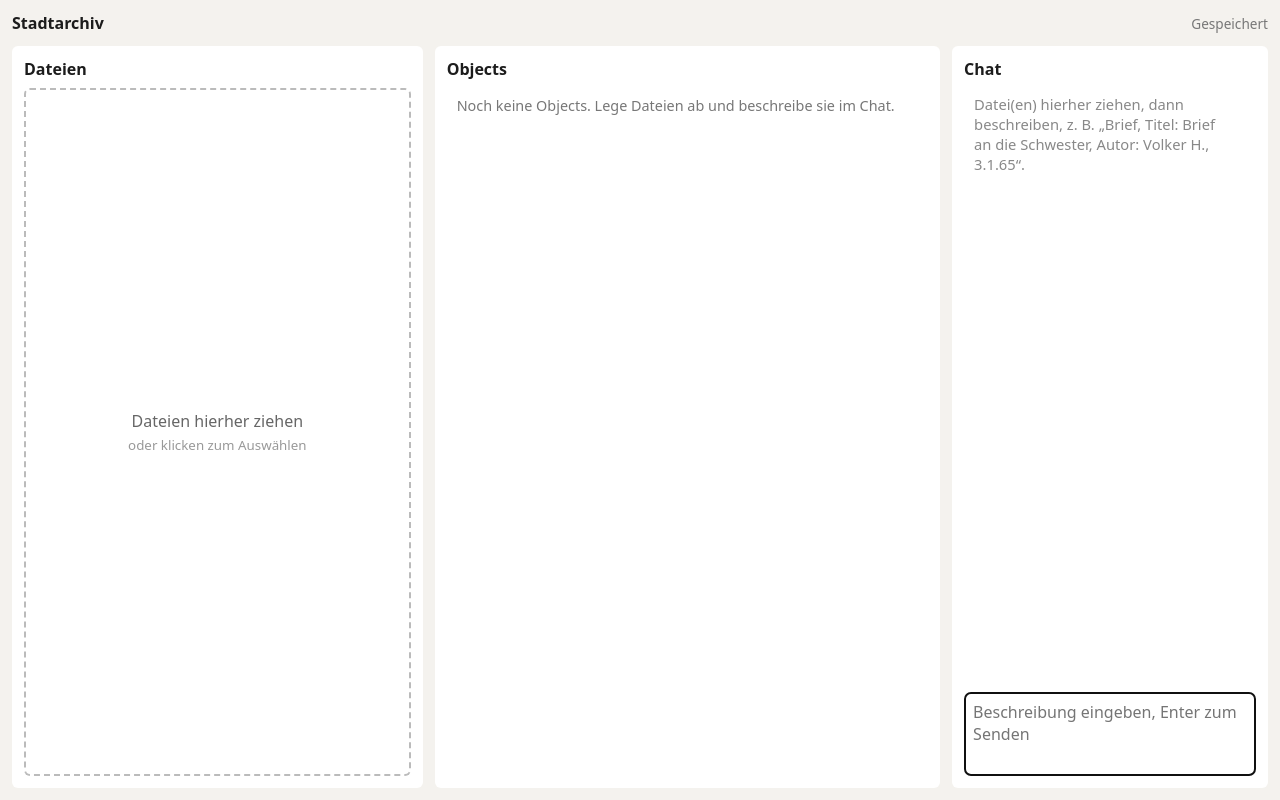
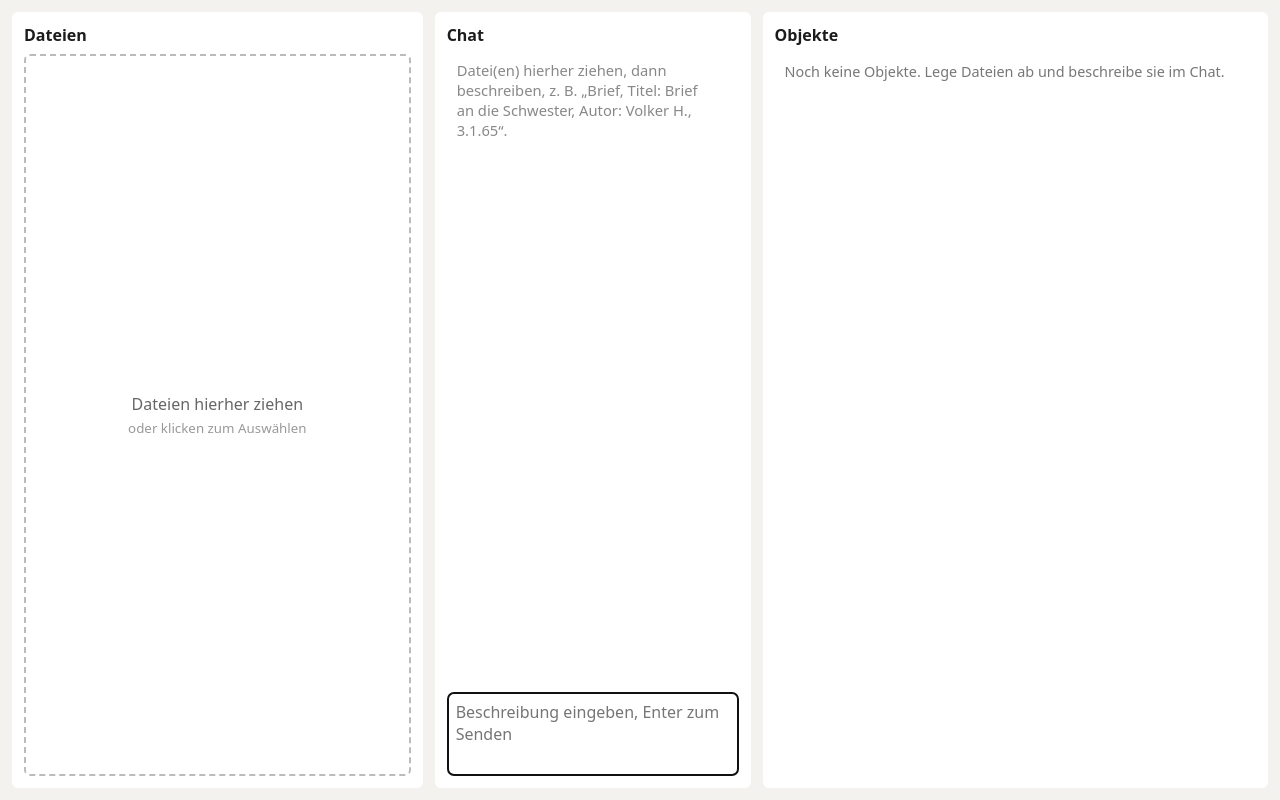
Before and after one commit to hallo-schnackenburg/tamandua, a Svelte app in the folder app/: page / in a window 1280 px wide. Built offline with nearby package versions, Linux system fonts and the light colour scheme.

Commit message:
working on UI and flow

```diff
--- a/app/src/App.svelte
+++ b/app/src/App.svelte
@@ -35,12 +35,9 @@
 </script>
 
 <main>
-  <header>
-    <strong>Stadtarchiv</strong>
-    <span class="save" class:failed={ws.saveState === 'failed'}>
-      {ws.saveState === 'saved' ? 'Gespeichert' : ws.saveState === 'saving' ? 'Speichert …' : 'Nicht gespeichert'}
-    </span>
-  </header>
+  {#if ws.saveState === 'failed'}
+    <header>Nicht gespeichert: Änderungen gehen verloren, wenn du die Seite schließt.</header>
+  {/if}
 
   <div class="panes">
     <section class="pane">
@@ -49,24 +46,22 @@
     </section>
 
     <section class="pane">
-      <h2>Objects{#if ws.objects.length > 0} <small>{ws.objects.length}</small>{/if}</h2>
-      <Objects workspace={ws} />
+      <h2>Chat</h2>
+      <Chat workspace={ws} />
     </section>
 
     <section class="pane">
-      <h2>Chat</h2>
-      <Chat workspace={ws} />
+      <h2>Objekte{#if ws.objects.length > 0} <small>{ws.objects.length}</small>{/if}</h2>
+      <Objects workspace={ws} />
     </section>
   </div>
 </main>
 
 <style>
-  main { display: grid; grid-template-rows: auto 1fr; gap: 12px; height: 100%; padding: 12px; }
-  header { display: flex; align-items: center; gap: 10px; }
-  .save { margin-left: auto; color: #777; font-size: 0.85rem; }
-  .save.failed { color: #a11; }
-  .panes { display: grid; grid-template-columns: minmax(0, 1.3fr) minmax(0, 1.6fr) minmax(0, 1fr); /* minmax(0, …): long YAML lines must not widen the pane */ gap: 12px; min-height: 0; }
-  .pane { display: flex; flex-direction: column; min-height: 0; background: #fff; border-radius: 6px; padding: 12px; }
+  main { display: flex; flex-direction: column; gap: 12px; height: 100%; padding: 12px; }
+  header { color: #a11; font-size: 0.9rem; }
+  .panes { flex: 1; display: grid; grid-template-columns: minmax(0, 1.3fr) minmax(0, 1fr) minmax(0, 1.6fr); /* minmax(0, …): long YAML lines must not widen the pane */ gap: 12px; min-height: 0; }
+  .pane { position: relative; display: flex; flex-direction: column; min-height: 0; background: #fff; border-radius: 6px; padding: 12px; }
   h2 { margin: 0 0 8px; font-size: 1rem; }
   h2 small { font-weight: 400; color: #777; margin-left: 6px; }
 </style>
--- a/app/src/Chat.svelte
+++ b/app/src/Chat.svelte
@@ -22,7 +22,7 @@
   })
 
   // What the next message is about: the selected files.
-  const subject = $derived(ws.target.length === 0 ? '' : ws.target.length === 1 ? ws.target[0].name : `${ws.target.length} Dateien`)
+  const subject = $derived(ws.target.length === 0 ? '' : ws.target.length === 1 ? `Datei: ${ws.target[0].name}` : `${ws.target.length} Dateien`)
 
   function submit() {
     const message = text
@@ -40,7 +40,7 @@
 
 <div class="chat">
   <div class="log" bind:this={log}>
-    {#each ws.chat as message}
+    {#each ws.chat.filter((m) => m.role !== 'log') as message}
       <p class={message.role}>{message.text}</p>
     {:else}
       <p class="empty">Datei(en) hierher ziehen, dann beschreiben, z. B. „Brief, Titel: Brief an die Schwester, Autor: Volker H., 3.1.65“.</p>
--- a/app/src/Editor.svelte
+++ b/app/src/Editor.svelte
@@ -2,7 +2,7 @@
   import { onMount } from 'svelte'
   import { EditorView, basicSetup } from 'codemirror'
   import { yaml } from '@codemirror/lang-yaml'
-  import { lintGutter, setDiagnostics, type Diagnostic } from '@codemirror/lint'
+  import { setDiagnostics, type Diagnostic } from '@codemirror/lint'
 
   interface Props {
     value: string
@@ -24,7 +24,6 @@
       extensions: [
         basicSetup,
         yaml(),
-        lintGutter(),
         EditorView.updateListener.of((update) => {
           if (update.docChanged) onchange(update.state.doc.toString())
         }),
@@ -59,5 +58,8 @@
   /* The editor grows with the text, up to a maximum; longer text scrolls inside. */
   .editor { background: white; }
   .editor :global(.cm-editor) { max-height: 34rem; }
+  /* No line numbers, fold markers or lint markers for now; the text starts at the left edge. */
+  .editor :global(.cm-gutters) { display: none; }
+  .editor :global(.cm-line) { padding-left: 0; }
   .editor :global(.cm-scroller) { overflow: auto; }
 </style>
--- a/app/src/Objects.svelte
+++ b/app/src/Objects.svelte
@@ -48,16 +48,30 @@
       class:open
       class:over={ws.dragTarget === object.id}
       data-object-id={object.id}
+      ondragover={(event) => {
+        if (!event.dataTransfer?.types.includes('Files')) return // tiles are moved with the pointer, see Files.svelte
+        event.preventDefault()
+        ws.dragTarget = object.id
+      }}
+      ondragleave={(event) => {
+        if (!event.currentTarget.contains(event.relatedTarget as Node | null) && ws.dragTarget === object.id) ws.dragTarget = undefined
+      }}
+      ondrop={(event) => {
+        if (!event.dataTransfer?.types.includes('Files')) return
+        event.preventDefault()
+        ws.dragTarget = undefined
+        ws.addDropped(event.dataTransfer.files, object.id)
+      }}
       id={`object-${object.id}`}
       style:--color={colorOf(object.number)}
       role="group"
-      aria-label={`Object ${object.number}`}
+      aria-label={`Objekt ${object.number}`}
     >
       <button class="head" aria-expanded={open} onclick={() => (open ? ws.collapse() : ws.activate(object.id))}>
         <span class="main">
           <span class="title" class:empty={!info.title}>{info.title || 'ohne Titel'}</span>
           <span class="sub">
-            Object {object.number} · {info.kind}{info.date ? ` · ${info.date}` : ''} · {info.files}
+            Objekt {object.number} · {info.kind}{info.date ? ` · ${info.date}` : ''} · {info.files}
             {info.files === 1 ? 'Datei' : 'Dateien'}
           </span>
         </span>
@@ -85,13 +99,13 @@
     <div class="row open fresh">
       <div class="head static">
         <span class="main">
-          <span class="title">Neues Object</span>
+          <span class="title">Neues Objekt</span>
           <span class="sub">aus {fresh} {fresh === 1 ? 'Datei' : 'Dateien'}</span>
         </span>
       </div>
     </div>
   {:else if ws.objects.length === 0}
-    <p class="empty-list">Noch keine Objects. Lege Dateien ab und beschreibe sie im Chat.</p>
+    <p class="empty-list">Noch keine Objekte. Lege Dateien ab und beschreibe sie im Chat.</p>
   {/if}
 </div>
 
@@ -99,7 +113,7 @@
   .list { flex: 1; min-height: 0; overflow: auto; display: flex; flex-direction: column; gap: 6px; }
   .row { flex: none; border: 1px solid #ddd; border-left: 1em solid var(--color, #bbb); border-radius: 4px; background: #fff; }
   .row.open { border-color: #999; border-left-color: var(--color, #bbb); }
-  .row.over { background: #eef3ff; outline: 2px dashed #36c; outline-offset: 1px; }
+  .row.over { background: #eef3ff; }
   .row.fresh { border-style: dashed; border-left-style: solid; --color: #bbb; }
   .head { display: flex; align-items: center; gap: 8px; width: 100%; padding: 6px 10px; text-align: left; font: inherit; background: none; border: 0; cursor: pointer; }
   .head.static { cursor: default; }
--- a/app/src/labels.ts
+++ b/app/src/labels.ts
@@ -28,7 +28,7 @@ export const FIELD_NAMES: Record<string, string> = {
 
 /** "Brief" for a letter, "Bild" for an image without subtype. */
 export const objectLabel = (type?: string, subtype?: string): string =>
-  (subtype && SUBTYPE_NAMES[subtype]) || (type && TYPE_NAMES[type]) || subtype || type || 'Object'
+  (subtype && SUBTYPE_NAMES[subtype]) || (type && TYPE_NAMES[type]) || subtype || type || 'Objekt'
 
 // One color per object.
 const PALETTE = ['#1c7ed6', '#d9480f', '#2f9e44', '#9c36b5', '#c2255c', '#0c8599', '#e67700', '#5f3dc4']
--- a/app/src/workspace.svelte.ts
+++ b/app/src/workspace.svelte.ts
@@ -46,8 +46,12 @@ export interface Pending {
 }
 
 export interface ChatMessage {
-  /** `status` is what the app reports (uploads, objects created); the others are the conversation. */
-  role: 'user' | 'assistant' | 'status'
+  /**
+   * `user` and `assistant` are the conversation. `status` is a notice to the user (something was
+   * refused, a field was not changed). `log` is the record of what the app did (uploads, objects
+   * created, fields set); it is kept but not shown in the chat.
+   */
+  role: 'user' | 'assistant' | 'status' | 'log'
   text: string
 }
 
@@ -59,6 +63,12 @@ interface Batch {
   failed: string[]
   duplicates: string[]
   message: ChatMessage
+  /** The files of this drop that exist now; they get selected when the drop is done. */
+  shas: string[]
+  /** True once the user has been told how the drop went. */
+  told?: boolean
+  /** Files dropped onto an object also go into it. */
+  objectId?: string
 }
 
 const show = (value: unknown): string => {
@@ -69,9 +79,30 @@ const show = (value: unknown): string => {
   }
   return String(value ?? '')
 }
-/** "Datei „a.jpg“" or "3 Dateien". */
+/** What happened to one object while tool calls were carried out. */
+interface Change {
+  created?: string
+  set: string[]
+  kept: string[]
+}
+/** The result of carrying out tool calls: `log` is what was done, `changes` is what the user is told. */
+interface Out {
+  log: string[]
+  changes: Map<ObjectRecord, Change>
+  notes: string[]
+}
+
+/** "Datei „a.jpg“" or "3 Dateien" (for the log). */
 const count = (list: string[]): string => (list.length === 1 ? `Datei „${list[0]}“` : `${list.length} Dateien`)
+/** "die Datei „a.jpg“" or "3 Dateien" (for the conversation). */
+const them = (list: string[]): string => (list.length === 1 ? `die Datei „${list[0]}“` : `${list.length} Dateien`)
 const names = (list: string[]): string => `(${list.slice(0, 3).join(', ')}${list.length > 3 ? ', …' : ''})`
+
+/** How the app speaks of an object: by its title if it has one, else by its number. */
+function refer(object: ObjectRecord): string {
+  const title = readField(object.text, 'title')
+  return typeof title === 'string' && title ? `Objekt „${title}“` : `Objekt ${object.number}`
+}
 
 /** What is still missing in an object, in words for the user. */
 function missing(text: string): string[] {
@@ -151,11 +182,12 @@ export class Workspace {
 
   // --- dropping files: hash one after the other, upload in the background ---
 
-  addDropped(list: Iterable<File>) {
+  /** Files from outside. Dropped onto an object (`objectId`), they are also put into it. */
+  addDropped(list: Iterable<File>, objectId?: string) {
     const files = [...list].sort(byName) // scans are usually numbered: natural order by name
     if (files.length === 0) return
-    const message = this.#say('status', '')
-    const batch: Batch = { total: files.length, uploaded: 0, conflicts: [], failed: [], duplicates: [], message }
+    const message = this.#say('log', '')
+    const batch: Batch = { total: files.length, uploaded: 0, conflicts: [], failed: [], duplicates: [], message, objectId, shas: [] }
     this.#report(batch)
     this.#queue.push(...files.map((file) => ({ file, batch })))
     void this.#run()
@@ -172,6 +204,32 @@ export class Workspace {
     if (done < batch.total) parts.push(`${batch.total - done} in Arbeit`)
     batch.message.text = `${batch.total} ${batch.total === 1 ? 'Datei' : 'Dateien'} abgelegt: ${parts.join(', ')}`
     this.#markChat()
+    if (done === batch.total && !batch.told) this.#conclude(batch)
+  }
+
+  /** When the last file of a drop is done, tell the user how it went and ask what comes next. */
+  #conclude(batch: Batch) {
+    batch.told = true
+    const sentences: string[] = []
+    if (batch.uploaded && !batch.objectId) {
+      sentences.push(`Du hast ${batch.uploaded === 1 ? 'eine Datei' : `${batch.uploaded} Dateien`} hochgeladen.`)
+    }
+    if (batch.duplicates.length) {
+      const one = batch.duplicates.length === 1
+      sentences.push(one ? `Die Datei „${batch.duplicates[0]}“ war schon vorhanden.` : `${batch.duplicates.length} Dateien waren schon vorhanden.`)
+    }
+    if (batch.conflicts.length) sentences.push(`Bei ${them(batch.conflicts)} gab es einen Konflikt ${names(batch.conflicts)}.`)
+    if (batch.failed.length) sentences.push(`${them(batch.failed)} ${batch.failed.length === 1 ? 'konnte' : 'konnten'} nicht verarbeitet werden ${names(batch.failed)}.`)
+    if (batch.uploaded && !batch.objectId) sentences.push(`Möchtest du sie jetzt beschreiben?`)
+    if (sentences.length) this.#say('assistant', sentences.join(' '))
+    if (!batch.objectId && batch.shas.length > 0) {
+      // Dropping is a deliberate act: the dropped files become the selection, whatever was selected before.
+      this.picked = false
+      this.selection = [...batch.shas]
+      this.#anchor = batch.shas[0]
+      this.active = batch.shas[0]
+      this.focusTick++
+    }
   }
 
   async #run() {
@@ -188,14 +246,20 @@ export class Workspace {
       const { entry, preview } = await prepareFile(file, (fraction) => (item.progress = fraction))
       const sha256 = entry.sha256 as string
       const existing = this.files.find((f) => f.sha256 === sha256)
+      let record: FileRecord
       if (existing && existing.status !== 'error') {
         batch.duplicates.push(file.name)
+        record = existing
       } else if (existing) {
         void this.#upload(existing, file, batch) // try again after an error
+        record = existing
       } else {
         this.files.push({ sha256, name: file.name, bytes: file.size, entry, preview, status: 'uploading', addedAt: Date.now() })
-        void this.#upload(this.files[this.files.length - 1], file, batch)
+        record = this.files[this.files.length - 1]
+        void this.#upload(record, file, batch)
       }
+      batch.shas.push(record.sha256)
+      if (batch.objectId) this.#putInto(record, batch.objectId)
       this.pending = this.pending.filter((p) => p !== item)
     } catch (error) {
       item.state = 'error'
@@ -268,19 +332,31 @@ export class Workspace {
 
   // --- rearranging: files go into an object, or come out of it ---
 
+  /** A file dropped from outside onto an object: it goes in, unless it already belongs to an object. */
+  #putInto(record: FileRecord, objectId: string) {
+    if (record.objectId === objectId) return
+    if (record.objectId) {
+      const owner = this.objects.find((o) => o.id === record.objectId)
+      if (owner) this.#say('assistant', `Die Datei „${record.name}“ gehört schon zu ${refer(owner)}. Zieh sie dort heraus, wenn du sie verschieben willst.`)
+      return
+    }
+    this.attach([record.sha256], objectId)
+  }
+
   /** Puts files into an object. A file that belongs to another object is moved. */
   attach(shas: string[], objectId: string) {
     const target = this.objects.find((o) => o.id === objectId)
     const files = this.files.filter((f) => shas.includes(f.sha256) && f.objectId !== objectId).sort(byName)
     if (!target || files.length === 0) return
     if (readField(target.text, 'type') === 'image' && this.files.some((f) => f.objectId === objectId)) {
-      this.#say('status', `Object ${target.number} ist ein Bild und hat schon eine Datei.`)
+      this.#say('log', `Objekt ${target.number} ist ein Bild und hat schon eine Datei.`)
       return
     }
 
-    const lines: string[] = []
+    const log: string[] = []
+    const notes: string[] = []
     const added: string[] = []
-    const moved = new Map<number, string[]>()
+    const moved = new Map<ObjectRecord, string[]>()
     const emptied = new Set<ObjectRecord>()
     for (const file of files) {
       const from = this.objects.find((o) => o.id === file.objectId)
@@ -294,17 +370,25 @@ export class Workspace {
         this.#markObject(target.id)
         file.objectId = objectId
         this.#mark(file.sha256)
-        if (from) moved.set(from.number, [...(moved.get(from.number) ?? []), file.name])
+        if (from) moved.set(from, [...(moved.get(from) ?? []), file.name])
         else added.push(file.name)
       } catch (error) {
-        lines.push(`Object ${target.number}: ${(error as Error).message}`)
+        notes.push(`Objekt ${target.number}: ${(error as Error).message}`)
       }
     }
 
-    if (added.length) lines.unshift(`${count(added)} zu Object ${target.number} hinzugefügt.`)
-    for (const [number, list] of moved) lines.push(`${count(list)} von Object ${number} nach Object ${target.number} verschoben.`)
-    this.#discard(emptied, lines)
-    this.#say('status', lines.join('\n'))
+    const told: string[] = []
+    if (added.length) {
+      log.unshift(`${count(added)} zu Objekt ${target.number} hinzugefügt.`)
+      told.push(`Du hast ${them(added)} zu ${refer(target)} hinzugefügt.`)
+    }
+    for (const [from, list] of moved) {
+      log.push(`${count(list)} von Objekt ${from.number} nach Objekt ${target.number} verschoben.`)
+      told.push(`Du hast ${them(list)} von ${refer(from)} nach ${refer(target)} verschoben.`)
+    }
+    this.#discard(emptied, log, told)
+    if (log.length) this.#say('log', log.join('\n'))
+    if (told.length || notes.length) this.#say('assistant', [...told, ...notes].join(' '))
     this.activate(objectId)
   }
 
@@ -312,24 +396,30 @@ export class Workspace {
   detach(shas: string[]) {
     const files = this.files.filter((f) => shas.includes(f.sha256) && f.objectId)
     if (files.length === 0) return
-    const lines: string[] = []
+    const log: string[] = []
+    const notes: string[] = []
     const emptied = new Set<ObjectRecord>()
     const freed: FileRecord[] = []
-    const from = new Map<number, string[]>()
+    const from = new Map<ObjectRecord, string[]>()
     for (const file of files) {
       const object = this.objects.find((o) => o.id === file.objectId)
       if (!object) continue
       try {
         this.#leave(file, object, removeFile(object.text, file.sha256), emptied)
         freed.push(file)
-        from.set(object.number, [...(from.get(object.number) ?? []), file.name])
+        from.set(object, [...(from.get(object) ?? []), file.name])
       } catch (error) {
-        lines.push(`Object ${object.number}: ${(error as Error).message}`)
+        notes.push(`Objekt ${object.number}: ${(error as Error).message}`)
       }
     }
-    for (const [number, list] of from) lines.unshift(`${count(list)} aus Object ${number} herausgenommen.`)
-    this.#discard(emptied, lines)
-    if (lines.length) this.#say('status', lines.join('\n'))
+    const told: string[] = []
+    for (const [object, list] of from) {
+      log.unshift(`${count(list)} aus Objekt ${object.number} herausgenommen.`)
+      told.push(`Du hast ${them(list)} aus dem ${refer(object)} herausgenommen.`)
+    }
+    this.#discard(emptied, log, told)
+    if (log.length) this.#say('log', log.join('\n'))
+    if (told.length || notes.length) this.#say('assistant', [...told, ...notes].join(' '))
     if (freed.length) {
       this.picked = false
       this.selection = freed.map((f) => f.sha256)
@@ -348,12 +438,13 @@ export class Workspace {
     if (!this.files.some((f) => f.objectId === from.id)) emptied.add(from)
   }
 
-  #discard(emptied: Set<ObjectRecord>, lines: string[]) {
+  #discard(emptied: Set<ObjectRecord>, lines: string[], told: string[]) {
     for (const object of emptied) {
+      told.push(`${refer(object)} hat keine Dateien mehr und wurde gelöscht.`)
       this.objects = this.objects.filter((o) => o.id !== object.id)
       this.#dirtyObjects.delete(object.id)
       this.#removedObjects.add(object.id)
-      lines.push(`Object ${object.number} hat keine Dateien mehr und wurde gelöscht.`)
+      lines.push(`Objekt ${object.number} hat keine Dateien mehr und wurde gelöscht.`)
     }
     if (emptied.size > 0) this.#schedule()
   }
@@ -369,8 +460,9 @@ export class Workspace {
   async send(text: string) {
     text = text.trim()
     if (!text || this.busy) return
-    // The conversation so far, before this message (status messages count as the app's side).
+    // The conversation so far, before this message (notices count as the app's side; the log is left out).
     const history = this.chat
+      .filter((m) => m.role !== 'log')
       .slice(-12)
       .filter((m) => m.text)
       .map((m) => ({ role: m.role === 'user' ? ('user' as const) : ('assistant' as const), text: m.text }))
@@ -401,50 +493,78 @@ export class Workspace {
   }
 
   #execute(calls: ToolCall[], target: FileRecord[]) {
-    let lines: string[] = []
-    const flush = () => {
-      if (lines.length > 0) this.#say('status', lines.join('\n'))
-      lines = []
-    }
+    // What happened goes to the log, what the user must know goes to the chat.
+    // One answer per message: what the app did first, then what the model says.
+    const out: Out = { log: [], changes: new Map(), notes: [] }
+    const said: string[] = []
     const touched: ObjectRecord[] = []
 
     for (const call of calls) {
       try {
         if (call.tool === 'say') {
-          flush()
-          this.#say('assistant', call.text)
+          said.push(call.text)
         } else if (call.tool === 'create_object') {
-          touched.push(...this.#create(call, target, lines))
+          touched.push(...this.#create(call, target, out))
         } else {
-          const object = this.#patch(call, lines)
+          const object = this.#patch(call, out)
           if (object) touched.push(object)
         }
       } catch (error) {
-        lines.push((error as Error).message)
+        out.notes.push((error as Error).message)
       }
     }
-    flush()
+    if (out.log.length > 0) this.#say('log', out.log.join('\n'))
+    const told = [...this.#describe(out.changes), ...out.notes]
+    const answer = [told.join(' '), ...said].filter(Boolean).join('\n\n')
+    if (answer) this.#say('assistant', answer)
     if (touched.length > 0) this.#settle([...new Set(touched)])
   }
 
-  #create(call: Extract<ToolCall, { tool: 'create_object' }>, target: FileRecord[], lines: string[]): ObjectRecord[] {
+  #change(out: Out, object: ObjectRecord): Change {
+    let change = out.changes.get(object)
+    if (!change) out.changes.set(object, (change = { set: [], kept: [] }))
+    return change
+  }
+
+  /** The sentences that tell the user what was done to which object, and what is still open. */
+  #describe(changes: Map<ObjectRecord, Change>): string[] {
+    const lines: string[] = []
+    for (const [object, change] of changes) {
+      const parts: string[] = []
+      const set = [...new Set(change.set)]
+      if (change.created) parts.push(`Ich habe ${refer(object)} angelegt (${change.created})${set.length ? ` und ausgefüllt: ${set.join(', ')}` : ''}.`)
+      else if (set.length) parts.push(`${refer(object)}: ${set.join(', ')} gesetzt.`)
+      if (change.kept.length) parts.push(`Nicht überschrieben, weil du es selbst geändert hast: ${change.kept.join('; ')}.`)
+      const open = change.created || set.length ? missing(object.text) : []
+      if (open.length) parts.push(`Es fehlt noch: ${open.join(', ')}.`)
+      if (parts.length) lines.push(parts.join(' '))
+    }
+    return lines
+  }
+
+  #create(call: Extract<ToolCall, { tool: 'create_object' }>, target: FileRecord[], out: Out): ObjectRecord[] {
     const free = target.filter((f) => !f.objectId)
     if (free.length === 0) {
-      lines.push(target.length === 0 ? 'Wähle zuerst eine oder mehrere Dateien aus.' : 'Die Dateien gehören schon zu einem Object.')
+      out.notes.push(target.length === 0 ? 'Wähle zuerst eine oder mehrere Dateien aus.' : 'Die Dateien gehören schon zu einem Objekt.')
       return []
     }
     const together = call.type === 'document' && call.together !== false
     const groups = together ? [[...free].sort(byName)] : free.map((f) => [f])
     const created: ObjectRecord[] = []
+    const appliedBy = new Map<string, string[]>()
 
     for (const group of groups) {
       const id = ulid()
       const number = Math.max(0, ...this.objects.map((o) => o.number)) + 1
       let text = newObjectText(id, call.type, call.subtype)
+      const applied: string[] = []
       for (const file of group) text = addFile(text, $state.snapshot(file.entry))
       for (const [field, value] of Object.entries(call.fields ?? {})) {
         const result = setField(text, field, value, undefined)
-        if (result.ok) text = result.text
+        if (result.ok) {
+          text = result.text
+          applied.push(FIELD_NAMES[field] ?? field)
+        }
       }
 
       this.objects.push({ id, number, text, updatedAt: Date.now() })
@@ -454,6 +574,7 @@ export class Workspace {
         this.#mark(file.sha256)
       }
       created.push(this.objects[this.objects.length - 1])
+      appliedBy.set(id, applied)
     }
 
     const label = objectLabel(call.type, call.subtype)
@@ -461,15 +582,18 @@ export class Workspace {
       const pages = this.files.filter((f) => f.objectId === object.id).length
       const what = call.type === 'document' && pages > 1 ? `${label}, ${pages} Seiten` : label
       const open = missing(object.text)
-      lines.push(`Object ${object.number} angelegt: ${what}.${open.length ? ` Es fehlt noch: ${open.join(', ')}.` : ''}`)
+      out.log.push(`Objekt ${object.number} angelegt: ${what}.${open.length ? ` Es fehlt noch: ${open.join(', ')}.` : ''}`)
+      const change = this.#change(out, object)
+      change.created = what
+      change.set.push(...(appliedBy.get(object.id) ?? []))
     }
     return created
   }
 
-  #patch(call: Extract<ToolCall, { tool: 'patch' }>, lines: string[]): ObjectRecord | undefined {
+  #patch(call: Extract<ToolCall, { tool: 'patch' }>, out: Out): ObjectRecord | undefined {
     const object = this.objects.find((o) => o.number === call.object)
     if (!object) {
-      lines.push(`Object ${call.object} gibt es nicht.`)
+      out.notes.push(`Objekt ${call.object} gibt es nicht.`)
       return undefined
     }
     const name = FIELD_NAMES[call.field] ?? call.field
@@ -478,9 +602,11 @@ export class Workspace {
       object.text = result.text
       object.updatedAt = Date.now()
       this.#markObject(object.id)
-      lines.push(`Object ${object.number}: ${name} gesetzt auf „${show(call.value)}“.`)
+      out.log.push(`Objekt ${object.number}: ${name} gesetzt auf „${show(call.value)}“.`)
+      this.#change(out, object).set.push(name)
     } else {
-      lines.push(`Object ${object.number}: ${name} nicht geändert, du hast es selbst geändert (jetzt: „${show(result.current)}“).`)
+      out.log.push(`Objekt ${object.number}: ${name} nicht geändert, du hast es selbst geändert (jetzt: „${show(result.current)}“).`)
+      this.#change(out, object).kept.push(`${name} (jetzt: „${show(result.current)}“)`)
     }
     return object
   }
```
Also changed, not shown: app/src/Files.svelte (+9 -1 lines), 2 other files (tests, documents, lock files or other folders).
